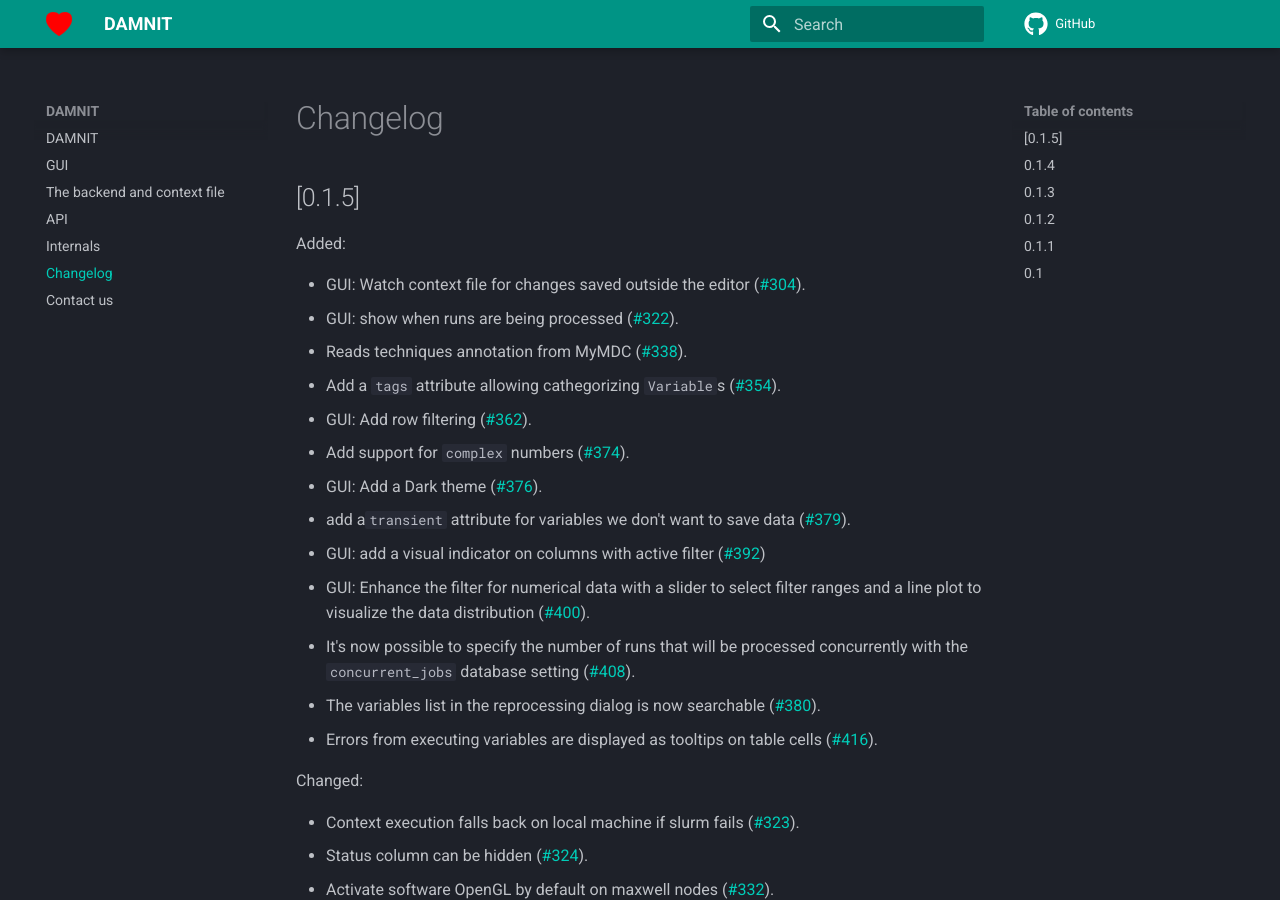
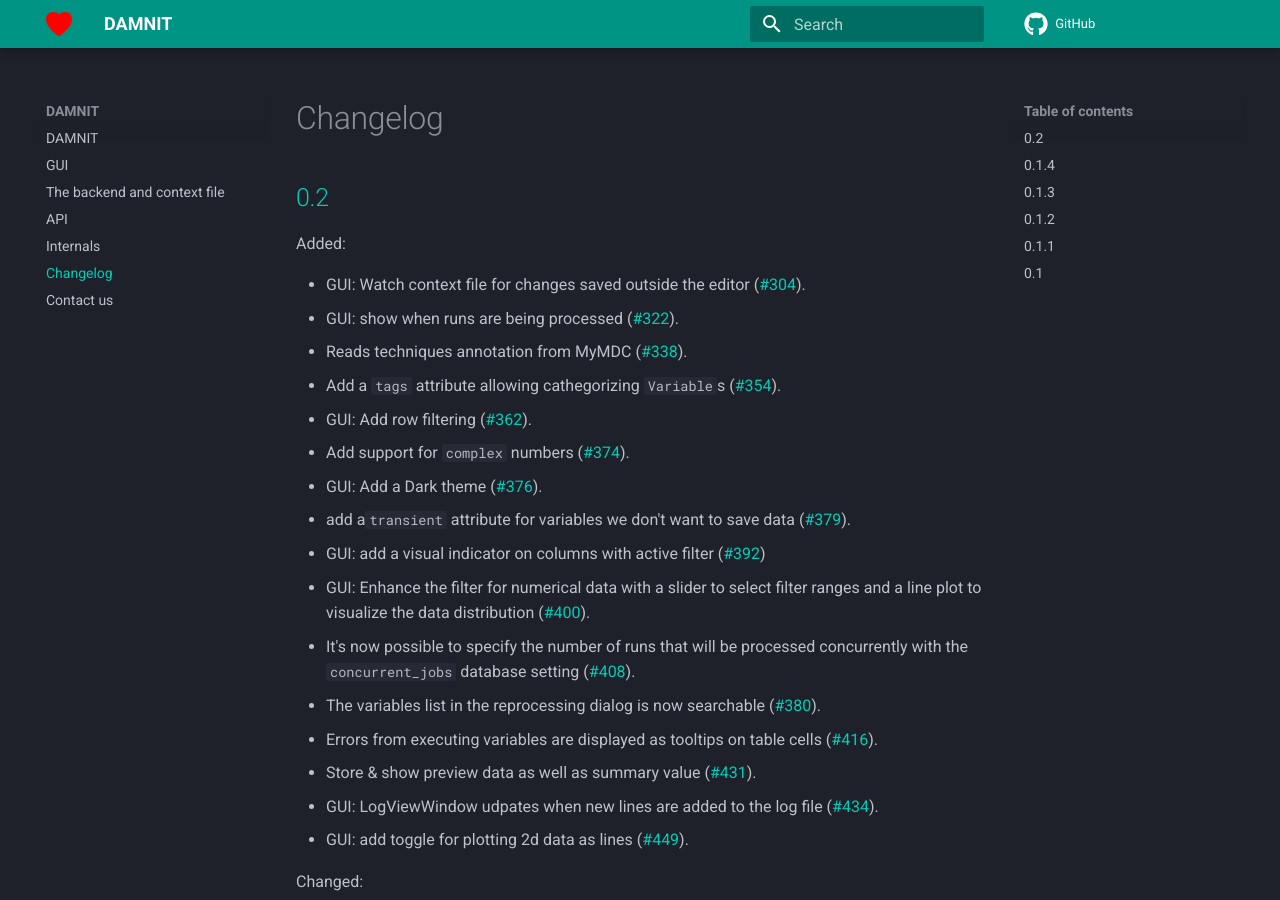
Before and after one commit to European-XFEL/DAMNIT, an MkDocs documentation site: the page built from docs/changelog.md, in a window 1280 px wide and 900 px high. Built offline with MkDocs 1.6.1 and Material for MkDocs 9.7.7, drawn with Linux system fonts in a browser that asks for light colours; comment, search, counter and statistics services are not loaded.

Commit message:
docs: add missing changelog entries

```diff
--- a/docs/changelog.md
+++ b/docs/changelog.md
@@ -1,6 +1,6 @@
 # Changelog
 
-## [0.1.5]
+## [0.2]
 
 Added:
 
@@ -19,6 +19,9 @@ Added:
   concurrently with the `concurrent_jobs` database setting (!408).
 - The variables list in the reprocessing dialog is now searchable (!380).
 - Errors from executing variables are displayed as tooltips on table cells (!416).
+- Store & show preview data as well as summary value (!431).
+- GUI: LogViewWindow udpates when new lines are added to the log file (!434).
+- GUI: add toggle for plotting 2d data as lines (!449).
 
 Changed:
 
@@ -47,7 +50,7 @@ Fixed:
 Deprecated:
 - GUI: Standalone comments are no longer supported in the run table(!362).
 
-[Full Changelog](https://github.com/European-XFEL/DAMNIT/compare/0.1.4...0.1.5)
+[Full Changelog](https://github.com/European-XFEL/DAMNIT/compare/0.1.4...0.2)
 
 ## [0.1.4]
 
@@ -198,7 +201,7 @@ Fixed:
 [Full Changelog](https://github.com/European-XFEL/DAMNIT/commits/0.1)
 
 
-[0.1.4]: https://github.com/European-XFEL/DAMNIT/releases/tag/0.1.5
+[0.2]: https://github.com/European-XFEL/DAMNIT/releases/tag/0.2
 [0.1.4]: https://github.com/European-XFEL/DAMNIT/releases/tag/0.1.4
 [0.1.3]: https://github.com/European-XFEL/DAMNIT/releases/tag/0.1.3
 [0.1.2]: https://github.com/European-XFEL/DAMNIT/releases/tag/0.1.2
```
